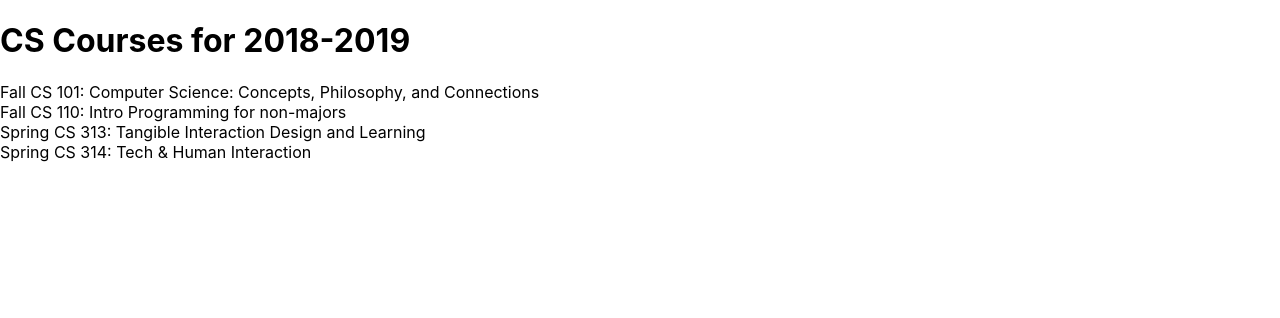
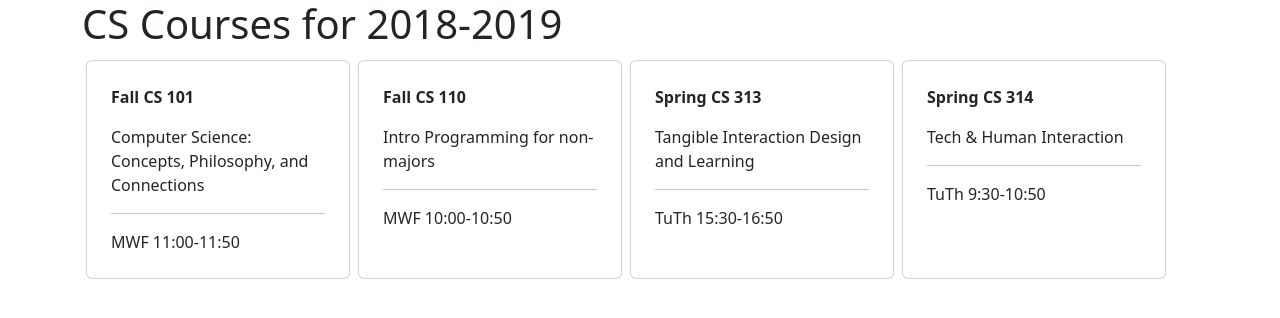
Before and after one commit to mylee2662/Scheduler, a React (Create React App) app: page / in a window 1280 px wide. Shown: the top 318 px of the page. Built offline with nearby package versions, Linux system fonts and the light colour scheme.

Commit message:
Add some style

```diff
--- a/package.json
+++ b/package.json
@@ -6,6 +6,7 @@
     "@testing-library/jest-dom": "^5.16.5",
     "@testing-library/react": "^13.4.0",
     "@testing-library/user-event": "^13.5.0",
+    "bootstrap": "^5.2.2",
     "react": "^18.2.0",
     "react-dom": "^18.2.0",
     "react-scripts": "5.0.1",
--- a/src/App.css
+++ b/src/App.css
@@ -1,38 +1,4 @@
-.App {
-  text-align: center;
+.course-list {
+  display: grid;
+  grid-template-columns: repeat(auto-fill, minmax(12rem, 17rem))
 }
-
-.App-logo {
-  height: 40vmin;
-  pointer-events: none;
-}
-
-@media (prefers-reduced-motion: no-preference) {
-  .App-logo {
-    animation: App-logo-spin infinite 20s linear;
-  }
-}
-
-.App-header {
-  background-color: #282c34;
-  min-height: 100vh;
-  display: flex;
-  flex-direction: column;
-  align-items: center;
-  justify-content: center;
-  font-size: calc(10px + 2vmin);
-  color: white;
-}
-
-.App-link {
-  color: #61dafb;
-}
-
-@keyframes App-logo-spin {
-  from {
-    transform: rotate(0deg);
-  }
-  to {
-    transform: rotate(360deg);
-  }
-}
--- a/src/App.js
+++ b/src/App.js
@@ -1,4 +1,5 @@
 import React from 'react';
+import './App.css';
 
 const schedule = {
   "title": "CS Courses for 2018-2019",
@@ -41,19 +42,28 @@
 );
 
 const Course = ({ course }) => (
-  <div>
-    { getCourseTerm(course) } CS { getCourseNumber(course) }: { course.title }
+  <div className="card m-1 p-2">
+    <div className="card-body">
+      <div className="card-title">
+        <p class="fw-bold">{ getCourseTerm(course) } CS { getCourseNumber(course) }</p>
+      </div>
+      <div className="card-text">{ course.title }</div>
+      <hr/>
+      <div className="card-time mt-auto">
+        { course.meets }
+      </div>
+    </div>
   </div>
 );
 
 const CourseList = ({ courses }) => (
-  <div>
+  <div className="course-list">
     { Object.values(courses).map(course => <Course key={course.id} course={ course } />) }
   </div>
 );
 
 const App = () =>  (
-  <div>
+  <div className="container">
     <Banner title={schedule.title} />
     <CourseList courses={schedule.courses} />
   </div>
--- a/src/index.js
+++ b/src/index.js
@@ -1,6 +1,6 @@
 import React from 'react';
 import ReactDOM from 'react-dom/client';
-import './index.css';
+import 'bootstrap/dist/css/bootstrap.min.css';
 import App from './App';
 import reportWebVitals from './reportWebVitals';
 
```
Also changed, not shown: 1 other file (tests, documents, lock files or other folders).
